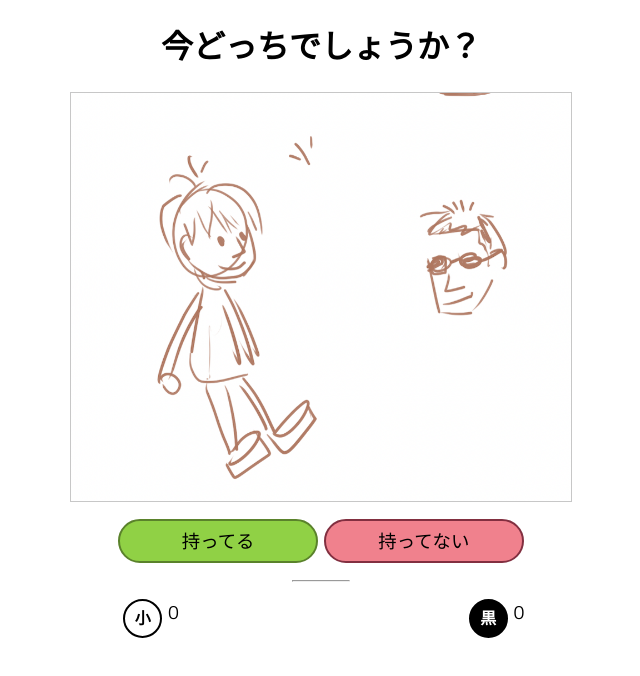
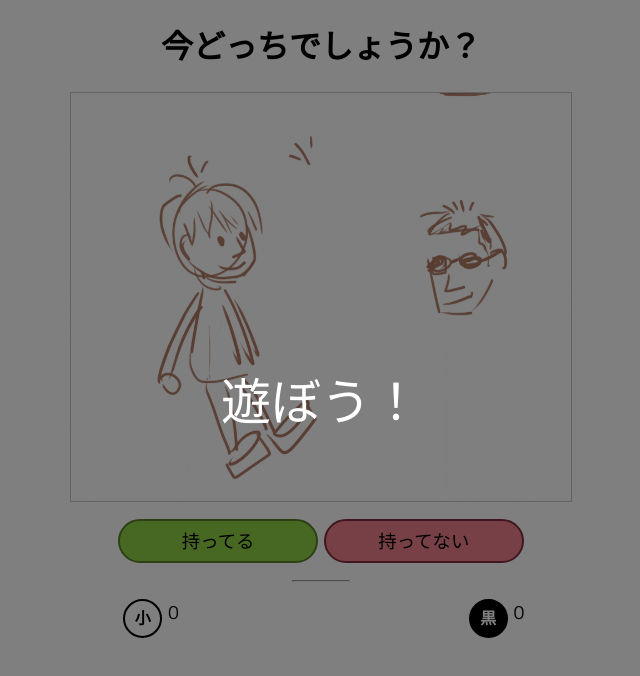
Before and after one commit to atskae/kobukuro-guitar-pick-game, a plain HTML site: page src/index.html in a window 1280 px wide. Shown: the whole page, without its empty margins (319-959 px from the left). Drawn offline with Linux system fonts and the light colour scheme.

Commit message:
Add first sound effect 笑

```diff
--- a/src/css/style.css
+++ b/src/css/style.css
@@ -1,5 +1,33 @@
 body {
     font-family: 'M PLUS Rounded 1c', sans-serif;
+}
+
+/*
+    Since sounds can't play before any user input, this overlay acts
+    as an excuse to ask for user input
+*/
+#overlay {
+    position: fixed;
+    display: none;
+    width: 100%;
+    height: 100%;
+    top: 0;
+    left: 0;
+    right: 0;
+    bottom: 0;
+    background-color: rgba(0,0,0,0.5);
+    z-index: 2;
+    cursor: pointer;
+}
+
+#overlay-text {
+    position: absolute;
+    top: 50%;
+    left: 50%;
+    font-size: 50px;
+    color: white;
+    transform: translate(-50%,-50%);
+    -ms-transform: translate(-50%,-50%);
 }
 
 .container {
--- a/src/index.html
+++ b/src/index.html
@@ -32,6 +32,11 @@
 
   <!-- Primary Page Layout
   –––––––––––––––––––––––––––––––––––––––––––––––––– -->
+
+  <div id="overlay">
+    <div id="overlay-text" onclick="removeOverlay()">遊ぼう！</div>
+  </div>
+
   <div style="width: 45%; height: auto; margin: 0 auto;">
 
     <h1 style="text-align:center">今どっちでしょうか？</h1>
@@ -65,13 +70,23 @@
     console.log("笑");
 
     // Images
-    let questionImage = "images/placeholder_question.png";
-    let haveItImage = "images/placeholder_have_it.png";
-    let notHaveItImage = "images/placeholder_not_have_it.png";
+    var questionImage = "images/placeholder_question.png";
+    var haveItImage = "images/placeholder_have_it.png";
+    var notHaveItImage = "images/placeholder_not_have_it.png";
+
+    // Sound effects
+    // Hopefully I won't get in trouble for this...
+    var questionSound = new Audio('sounds/question.mp3');
 
     // Document elements
     kobuchiImage = document.getElementById("kobuchi-img")
     kobuchiScore = document.getElementById("kobuchi-score");
+
+    function removeOverlay() {
+      document.getElementById("overlay").style.display = "none";
+      // Play main page audio
+      questionSound.play();
+    }
 
     function displayHaveIt() {
       console.log("displayHaveIt()");
@@ -103,6 +118,9 @@
       score = parseInt(kobuchiScore.innerHTML);
       kobuchiScore.innerHTML = score + 1;
 
+      // Ask question
+      questionSound.play();
+
       // Enable buttons again
       enableButtons();
     }
@@ -123,6 +141,14 @@
       // "Go-back" to main page
       setTimeout(returnToQuestion, 3000);
     }
+
+    function main() {
+      // Turn on overlay
+      document.getElementById("overlay").style.display = "block";
+    }
+
+    main();
+
   </script>
 </body>
 
```
